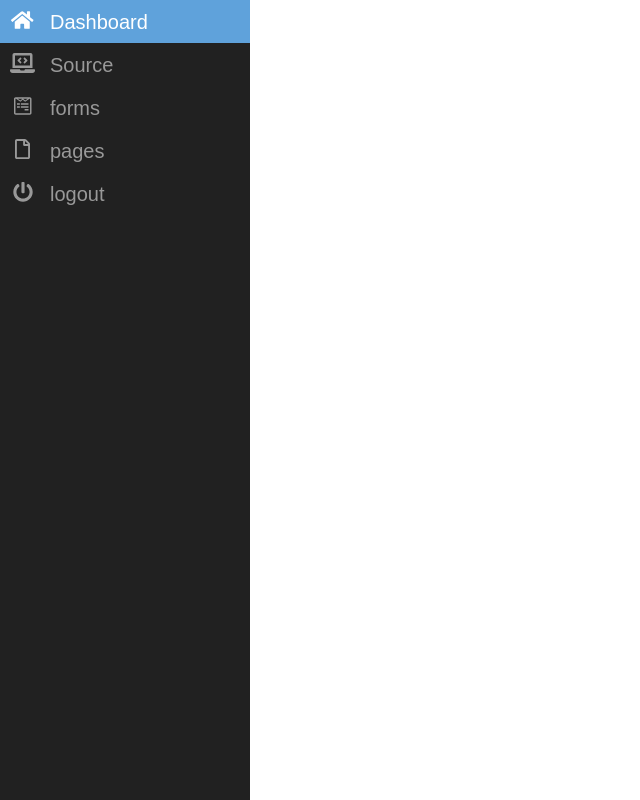
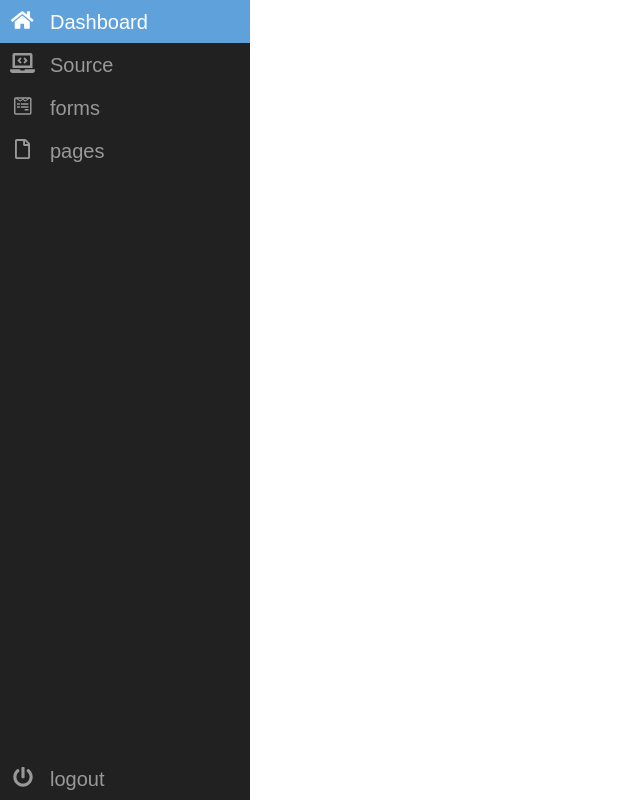
Before and after one commit to ArizonaMangoJuice/los-sabores-de-mi-tierra, a React (Create React App) app: page / in a window 1280 px wide. Shown: the whole page, without its empty margins (0-640 px from the left). Built offline with nearby package versions, Linux system fonts and the light colour scheme.

Commit message:
made logout button go to the bottom

```diff
--- a/src/component/Nav/Nav.css
+++ b/src/component/Nav/Nav.css
@@ -9,6 +9,8 @@
     overflow: hidden;
 }
 
+
+
 .dashboard-nav:hover{
     transition: 0.05s linear;
     width: 250px;
--- a/src/component/Nav/Nav.js
+++ b/src/component/Nav/Nav.js
@@ -10,7 +10,7 @@ export default class Nav extends React.Component{
                 <NavButton iconName="fas fa-laptop-code" name="Source" />
                 <NavButton iconName="fab fa-wpforms" name="forms" />
                 <NavButton iconName="far fa-file" name="pages" />
-                <NavButton iconName="fas fa-power-off" name="logout" />
+                <NavButton iconName="fas fa-power-off" name="logout" bottom='bottom'/>
             </nav>
         )
     }
--- a/src/component/NavButton/NavButton.css
+++ b/src/component/NavButton/NavButton.css
@@ -8,6 +8,10 @@
     width: 290px;
     padding: 9px 10px;
     cursor: pointer;
+}
+
+.bottom{
+    margin-top: auto;
 }
 
 .nav-button:hover{
--- a/src/component/NavButton/NavButton.js
+++ b/src/component/NavButton/NavButton.js
@@ -5,7 +5,7 @@ import './NavButton.css'
 export default class NavButton extends React.Component{
     render(){
         return (
-            <button className='nav-button'>
+            <button className={`nav-button ${this.props.bottom}`}>
                 <div className='icon'>
                     <i class={this.props.iconName}></i>
                 </div>
```
